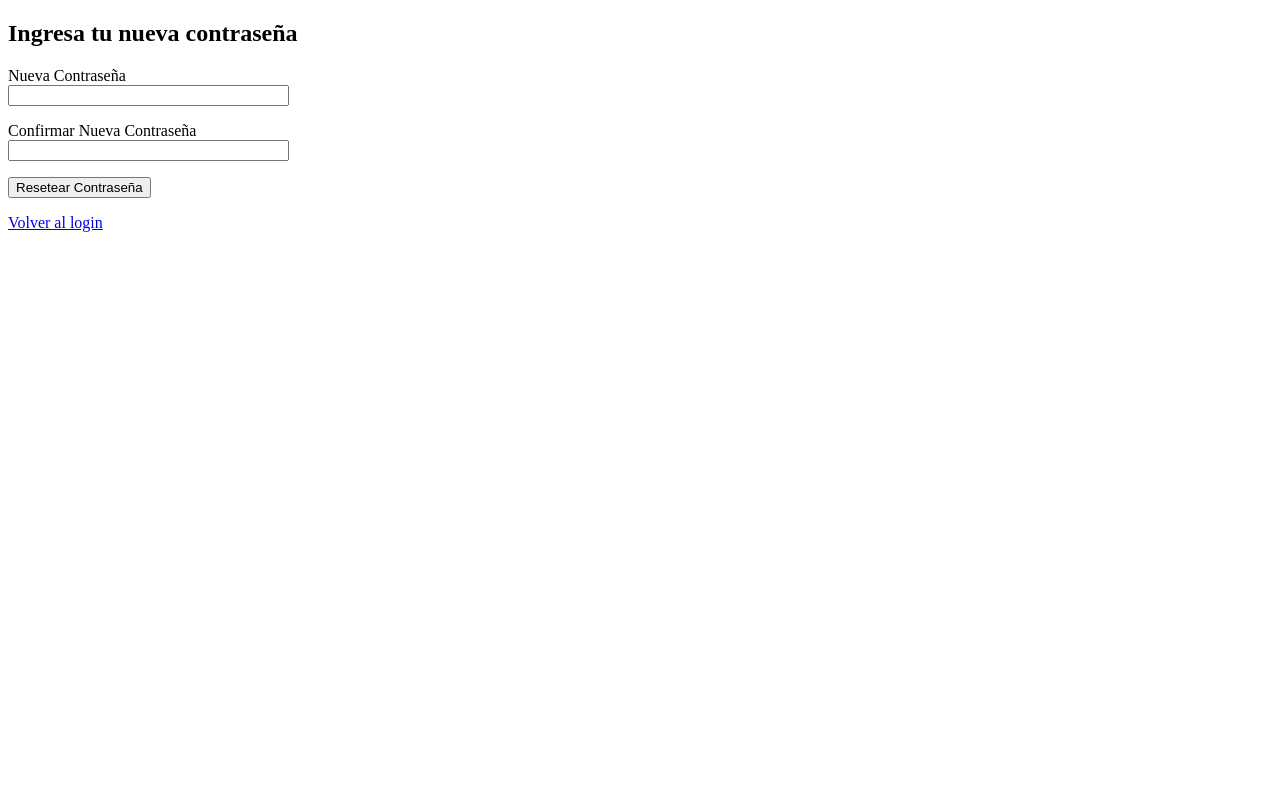
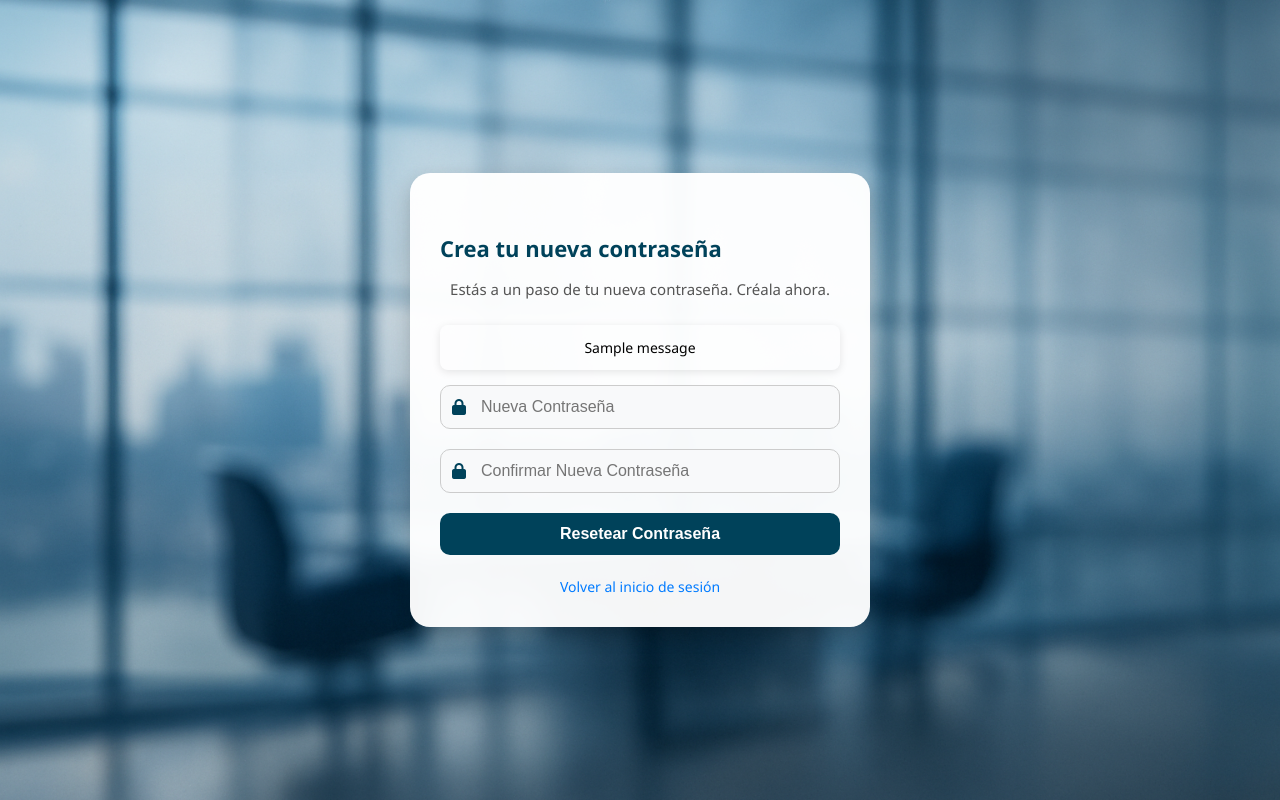
Before and after one commit to ggazuln/ERP-Transportes, a Flask app: template templates/auth/reset_with_token.html in a window 1280 px wide. Run offline with Flask 3, Linux system fonts and the light colour scheme; tables that the repository leaves empty hold one stand-in row (values such as "Sample post"); the template is opened without the code that fills it: values that come from a table or form of the project are taken from there, most other values are stand-ins (such as "Sample title", 1, 10 or a date in 2020); one stand-in notice (Sample message) is shown.

Commit message:
Ajustes en template de recuperación de contraseña

```diff
--- a/templates/auth/reset_with_token.html
+++ b/templates/auth/reset_with_token.html
@@ -2,30 +2,47 @@
 <html lang="es">
 <head>
     <meta charset="UTF-8">
-    <title>Restablecer contraseña</title>
+    <title>{{ title }} - Transportes Artisa</title>
+    <link rel="stylesheet" href="{{ url_for('static', filename='css/login.css') }}">
+    <link rel="stylesheet" href="{{ url_for('static', filename='css/all.min.css') }}">
 </head>
 <body>
-    <h2>Ingresa tu nueva contraseña</h2>
+    <div class="login-container">
+        <div class="login-box">
+            <h3>Crea tu nueva contraseña</h3>
+            <p class="reset-info">Estás a un paso de tu nueva contraseña. Créala ahora.</p>
 
-    <form method="POST">
-        {{ form.hidden_tag() }}
-        <p>
-            {{ form.password.label }}<br>
-            {{ form.password(size=32) }}<br>
-            {% for error in form.password.errors %}
-                <span style="color: red;">{{ error }}</span>
-            {% endfor %}
-        </p>
-        <p>
-            {{ form.confirm_password.label }}<br>
-            {{ form.confirm_password(size=32) }}<br>
-            {% for error in form.confirm_password.errors %}
-                <span style="color: red;">{{ error }}</span>
-            {% endfor %}
-        </p>
-        <p>{{ form.submit() }}</p>
-    </form>
+            {% with messages = get_flashed_messages(with_categories=true) %}
+                {% if messages %}
+                    {% for category, message in messages %}
+                        <div class="alert alert-{{ category }}">{{ message }}</div>
+                    {% endfor %}
+                {% endif %}
+            {% endwith %}
 
-    <p><a href="{{ url_for('auth.login') }}">Volver al login</a></p>
+            <form method="POST" novalidate>
+                {{ form.hidden_tag() }}
+                <div class="input-group">
+                    <i class="fas fa-lock"></i>
+                    {{ form.password(class_='form-control', placeholder='Nueva Contraseña') }}
+                    {% for error in form.password.errors %}
+                        <div class="invalid-feedback d-block">{{ error }}</div>
+                    {% endfor %}
+                </div>
+
+                <div class="input-group">
+                    <i class="fas fa-lock"></i>
+                    {{ form.confirm_password(class_='form-control', placeholder='Confirmar Nueva Contraseña') }}
+                    {% for error in form.confirm_password.errors %}
+                        <div class="invalid-feedback d-block">{{ error }}</div>
+                    {% endfor %}
+                </div>
+                <button type="submit">Resetear Contraseña</button>
+            </form>
+            <div class="back-to-login">
+                <a href="{{ url_for('auth.login') }}">Volver al inicio de sesión</a>
+            </div>
+        </div>
+    </div>
 </body>
 </html>
```
